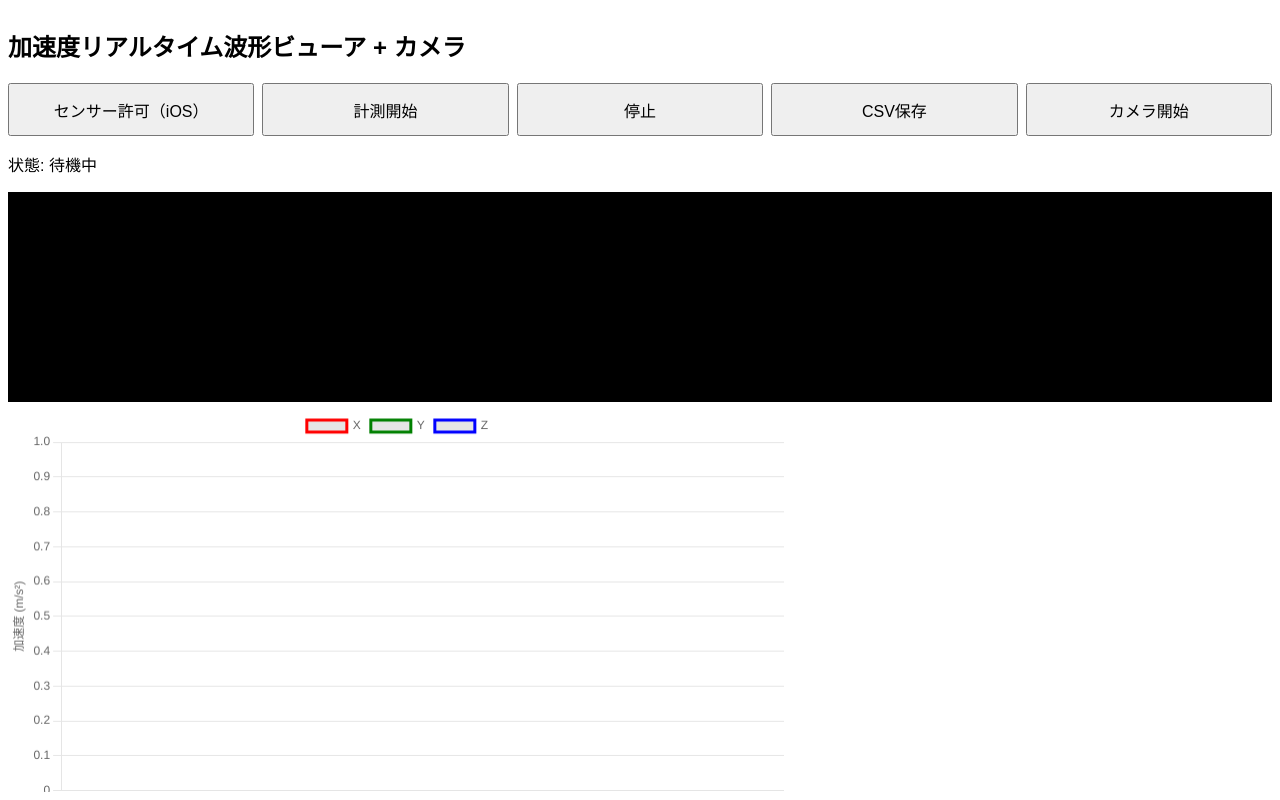
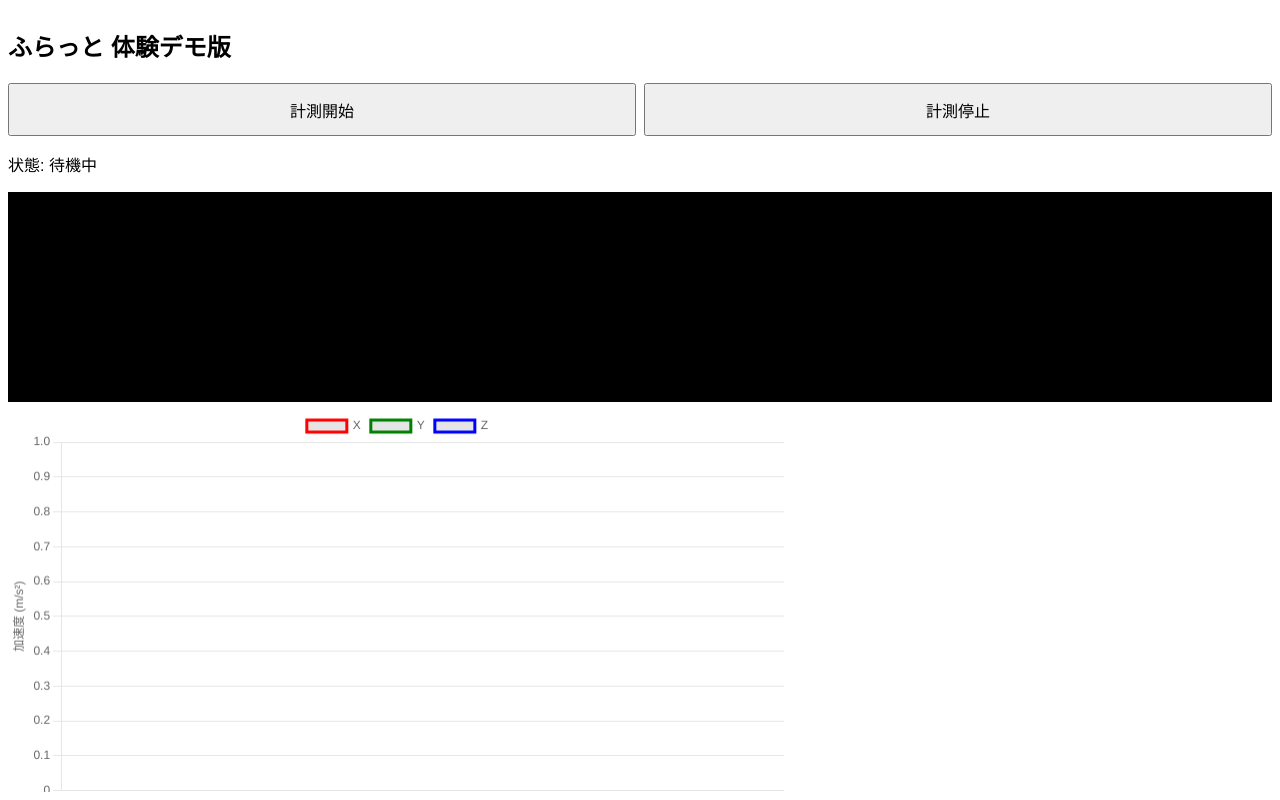
Before and after one commit to 1206takashiyokoyama/accel-viewer, a plain HTML site: page index.html in a window 1280 px wide. Drawn offline with nearby package versions, Linux system fonts and the light colour scheme.

Commit message:
Update index.html

```diff
--- a/index.html
+++ b/index.html
@@ -2,7 +2,7 @@
 <html lang="ja">
 <head>
   <meta charset="UTF-8" />
-  <title>加速度リアルタイム波形ビューア + カメラ</title>
+  <title>ふらっと 体験デモ版</title>
   <meta name="viewport" content="width=device-width, initial-scale=1.0" />
 
   <script src="https://cdn.jsdelivr.net/npm/chart.js"></script>
@@ -10,14 +10,11 @@
 </head>
 <body>
 
-<h2>加速度リアルタイム波形ビューア + カメラ</h2>
+<h2>ふらっと 体験デモ版</h2>
 
 <div class="controls">
-  <button id="btnPermission">センサー許可（iOS）</button>
   <button id="btnStart">計測開始</button>
-  <button id="btnStop">停止</button>
-  <button id="btnExport">CSV保存</button>
-  <button id="btnCamera">カメラ開始</button>
+  <button id="btnStop">計測停止</button>
 </div>
 
 <p id="status">状態: 待機中</p>
```
